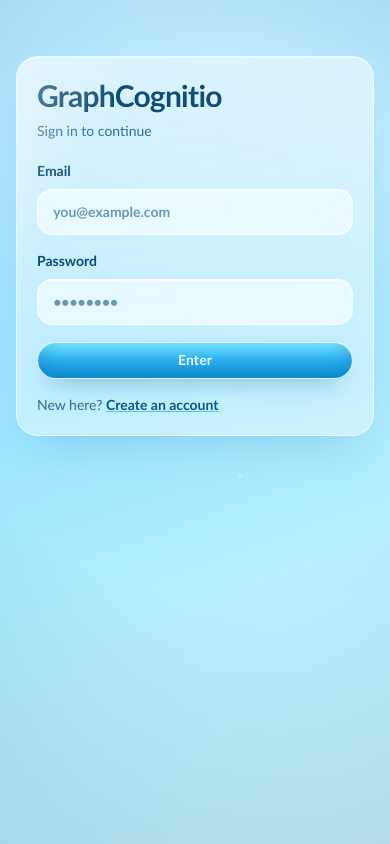
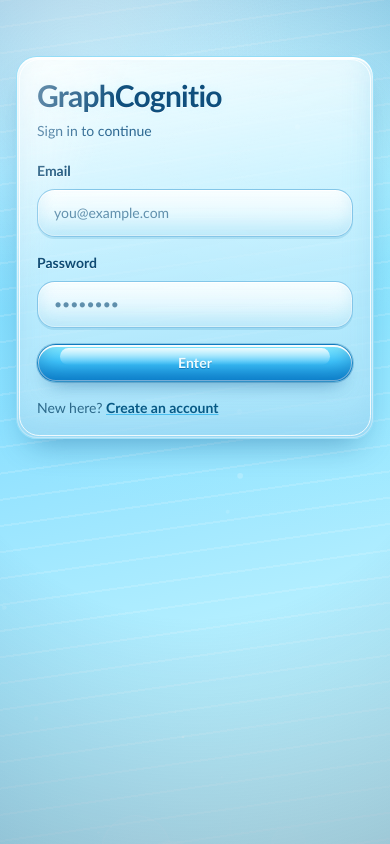
Before and after one commit to GraphCognitio/graphcognitio-web, a React (Vite) app: page /login in a window 390 px wide. Built offline with nearby package versions, Linux system fonts and the light colour scheme; no server answers.

Commit message:
feat(ui): aero tokens + aero components

```diff
--- a/src/components/ui/AeroInput.tsx
+++ b/src/components/ui/AeroInput.tsx
@@ -6,8 +6,8 @@
 
 export function AeroInput({ id, label, className, ...props }: AeroInputProps) {
   return (
-    <label className="flex flex-col gap-2 text-sm font-semibold text-sky-900" htmlFor={id}>
-      <span>{label}</span>
+    <label className="flex flex-col gap-2 text-sm" htmlFor={id}>
+      <span className="aero-input-label">{label}</span>
       <input id={id} className={`aero-input ${className ?? ""}`} {...props} />
     </label>
   );
--- a/src/components/ui/AeroModal.tsx
+++ b/src/components/ui/AeroModal.tsx
@@ -12,13 +12,13 @@
   }
 
   return (
-    <div className="fixed inset-0 z-50 flex items-center justify-center bg-cyan-950/35 p-4 backdrop-blur-sm">
-      <article className="aero-glass w-full max-w-lg p-6">
+    <div className="aero-modal-backdrop fixed inset-0 z-50 flex items-center justify-center p-4">
+      <article className="aero-panel w-full max-w-lg p-6">
         <header className="mb-4 flex items-center justify-between gap-4">
           <h2 className="aero-heading text-xl font-bold">{title}</h2>
           <button
             aria-label="Close modal"
-            className="aero-focus-ring rounded-full border border-white/70 bg-white/40 px-3 py-1 text-sm text-sky-900"
+            className="aero-focus-ring rounded-full border border-white/80 bg-white/60 px-3 py-1 text-sm font-semibold text-sky-900 shadow-[inset_0_1px_0_rgba(255,255,255,0.86),0_5px_10px_-7px_rgba(10,82,142,0.55)]"
             onClick={onClose}
             type="button"
           >
--- a/src/components/ui/GelButton.tsx
+++ b/src/components/ui/GelButton.tsx
@@ -6,7 +6,7 @@
   return (
     <button
       type={type}
-      className={`aero-gel aero-focus-ring inline-flex items-center justify-center gap-2 px-4 py-2 text-sm transition ${className ?? ""}`}
+      className={`aero-gel aero-focus-ring inline-flex items-center justify-center gap-2 px-4 py-2 text-sm ${className ?? ""}`}
       {...props}
     >
       {children}
--- a/src/components/ui/GlassCard.tsx
+++ b/src/components/ui/GlassCard.tsx
@@ -5,5 +5,5 @@
 }>;
 
 export function GlassCard({ children, className }: GlassCardProps) {
-  return <section className={`aero-glass aero-float p-5 ${className ?? ""}`}>{children}</section>;
+  return <section className={`aero-panel aero-float p-5 ${className ?? ""}`}>{children}</section>;
 }
--- a/src/styles/aero.css
+++ b/src/styles/aero.css
@@ -1,53 +1,83 @@
 :root {
-  --aero-bg-start: #7fd2ff;
-  --aero-bg-mid: #9fe6ff;
-  --aero-bg-end: #d8fbff;
-  --aero-vignette: rgba(8, 85, 133, 0.18);
-  --aero-glass-bg: rgba(239, 251, 255, 0.36);
-  --aero-glass-border: rgba(250, 255, 255, 0.62);
-  --aero-glass-shadow: rgba(11, 90, 146, 0.2);
-  --aero-ink: #0f4d74;
-  --aero-ink-soft: #2f6e94;
-  --aero-highlight: rgba(255, 255, 255, 0.62);
-  --aero-glow: rgba(68, 180, 255, 0.4);
-  --aero-radius-xl: 1.35rem;
-  --aero-radius-2xl: 1.8rem;
-  --aero-blur-strong: 18px;
-  --aero-blur-soft: 8px;
+  --aero-cyan-100: #e9fbff;
+  --aero-cyan-200: #c4f5ff;
+  --aero-cyan-300: #94e9ff;
+  --aero-cyan-400: #4fd4ff;
+  --aero-sky-500: #1fa8ea;
+  --aero-sky-600: #1177c7;
+  --aero-lime-300: #b8f55c;
+  --aero-lime-500: #64cd3c;
+  --aero-emerald-500: #28bb83;
+  --aero-violet-400: #ac6bff;
+  --aero-ink: #0f4b74;
+  --aero-ink-soft: #2c6791;
+
+  --aero-bg-gradient:
+    radial-gradient(1300px 720px at 14% -12%, rgba(255, 255, 255, 0.76), transparent 57%),
+    radial-gradient(980px 580px at 86% 18%, rgba(144, 241, 255, 0.5), transparent 66%),
+    linear-gradient(165deg, #66c7f8 0%, #8adfff 43%, #d9fdff 100%);
+  --aero-header-gradient: linear-gradient(180deg, rgba(255, 255, 255, 0.62), rgba(192, 241, 255, 0.32));
+  --aero-card-gradient:
+    linear-gradient(170deg, rgba(250, 255, 255, 0.95) 0%, rgba(215, 245, 255, 0.78) 40%, rgba(170, 224, 248, 0.72) 100%);
+  --aero-button-gradient: linear-gradient(180deg, #88ecff 0%, #42c9ff 47%, #1197e3 100%);
+  --aero-button-gradient-lime: linear-gradient(180deg, #d9ff95 0%, #88de3f 44%, #4eb72e 100%);
+
+  --aero-panel-border-outer: rgba(144, 219, 247, 0.86);
+  --aero-panel-border-inner: rgba(255, 255, 255, 0.84);
+  --aero-button-border-outer: rgba(16, 110, 176, 0.72);
+  --aero-button-border-inner: rgba(246, 255, 255, 0.86);
+
+  --aero-shadow-drop: 0 16px 32px -14px rgba(10, 83, 138, 0.48);
+  --aero-shadow-panel-inset:
+    inset 0 2px 0 rgba(255, 255, 255, 0.9),
+    inset 0 -18px 30px rgba(122, 196, 232, 0.32),
+    inset 0 0 0 1px rgba(255, 255, 255, 0.6);
+  --aero-shadow-button-inset:
+    inset 0 2px 0 rgba(255, 255, 255, 0.9),
+    inset 0 -11px 20px rgba(8, 83, 155, 0.42),
+    inset 0 0 0 1px rgba(255, 255, 255, 0.68);
+  --aero-shadow-bevel:
+    0 0 0 1px rgba(8, 91, 150, 0.24),
+    0 10px 20px -11px rgba(9, 83, 142, 0.65);
+
+  --aero-vignette: rgba(6, 64, 111, 0.28);
+  --aero-radius-lg: 1.1rem;
+  --aero-radius-xl: 1.45rem;
+  --aero-radius-2xl: 1.95rem;
 }
 
 @keyframes bubble-float {
   0% {
-    transform: translate3d(0, 0, 0) scale(0.95);
+    transform: translate3d(0, 0, 0) scale(0.94);
     opacity: 0;
   }
-  20% {
-    opacity: 0.52;
+  22% {
+    opacity: 0.62;
   }
   100% {
-    transform: translate3d(var(--drift, 22px), -160px, 0) scale(1.12);
+    transform: translate3d(var(--drift, 18px), -190px, 0) scale(1.12);
     opacity: 0;
   }
 }
 
 @keyframes fish-drift {
   0% {
-    transform: translate3d(-9%, 0, 0) scale(var(--fish-scale, 1));
+    transform: translate3d(-7%, 0, 0) scale(var(--fish-scale, 1));
   }
   50% {
-    transform: translate3d(4%, -8px, 0) scale(var(--fish-scale, 1));
+    transform: translate3d(5%, -12px, 0) scale(var(--fish-scale, 1));
   }
   100% {
-    transform: translate3d(-9%, 0, 0) scale(var(--fish-scale, 1));
+    transform: translate3d(-7%, 0, 0) scale(var(--fish-scale, 1));
   }
 }
 
 @keyframes sheen-slide {
   0% {
-    transform: translateX(-130%) skewX(-25deg);
+    transform: translateX(-132%) skewX(-24deg);
   }
   100% {
-    transform: translateX(145%) skewX(-25deg);
+    transform: translateX(138%) skewX(-24deg);
   }
 }
 
@@ -56,9 +86,12 @@
   min-height: 100vh;
   color: var(--aero-ink);
   background:
-    radial-gradient(1200px 700px at 20% -10%, rgba(255, 255, 255, 0.45), transparent 62%),
-    radial-gradient(1000px 560px at 88% 14%, rgba(255, 255, 255, 0.28), transparent 67%),
-    linear-gradient(160deg, var(--aero-bg-start) 0%, var(--aero-bg-mid) 47%, var(--aero-bg-end) 100%);
+    repeating-linear-gradient(
+      172deg,
+      rgba(255, 255, 255, 0.14) 0 2px,
+      transparent 2px 26px
+    ),
+    var(--aero-bg-gradient);
   overflow: hidden;
 }
 
@@ -66,123 +99,200 @@
   position: absolute;
   inset: 0;
   pointer-events: none;
-  background: radial-gradient(circle at 50% 38%, transparent 48%, var(--aero-vignette) 100%);
+  background:
+    radial-gradient(circle at 20% 8%, rgba(255, 255, 255, 0.25), transparent 26%),
+    radial-gradient(circle at 81% 18%, rgba(255, 255, 255, 0.2), transparent 24%),
+    radial-gradient(circle at 50% 42%, transparent 50%, var(--aero-vignette) 100%);
 }
 
+.aero-panel,
 .aero-glass {
   position: relative;
   border-radius: var(--aero-radius-xl);
-  border: 1px solid var(--aero-glass-border);
-  background: linear-gradient(172deg, rgba(255, 255, 255, 0.46), var(--aero-glass-bg));
-  box-shadow:
-    inset 0 1px 0 var(--aero-highlight),
-    inset 0 -16px 32px rgba(255, 255, 255, 0.13),
-    0 24px 44px -20px var(--aero-glass-shadow);
-  backdrop-filter: blur(var(--aero-blur-strong));
-  -webkit-backdrop-filter: blur(var(--aero-blur-strong));
+  border: 1px solid var(--aero-panel-border-outer);
+  background: var(--aero-card-gradient);
+  box-shadow: var(--aero-shadow-panel-inset), var(--aero-shadow-drop);
   overflow: hidden;
 }
 
+.aero-panel::before,
+.aero-glass::before {
+  content: "";
+  position: absolute;
+  inset: 2px;
+  border-radius: calc(var(--aero-radius-xl) - 3px);
+  border: 1px solid var(--aero-panel-border-inner);
+  pointer-events: none;
+}
+
+.aero-panel::after,
 .aero-glass::after {
   content: "";
   position: absolute;
-  top: -120%;
+  top: -118%;
   left: -36%;
   width: 58%;
-  height: 290%;
-  background: linear-gradient(90deg, transparent, rgba(255, 255, 255, 0.3), transparent);
-  transform: skewX(-26deg);
+  height: 288%;
+  background: linear-gradient(90deg, transparent, rgba(255, 255, 255, 0.42), transparent);
+  transform: skewX(-24deg);
   pointer-events: none;
 }
 
+.aero-float {
+  transition: transform 130ms ease, box-shadow 150ms ease, filter 150ms ease;
+}
+
+.aero-float:hover {
+  transform: translateY(-1px);
+  filter: brightness(1.02);
+  box-shadow:
+    var(--aero-shadow-panel-inset),
+    0 20px 34px -15px rgba(7, 90, 152, 0.58);
+}
+
+.aero-float:active {
+  transform: translateY(1px);
+}
+
 .aero-gel {
+  position: relative;
   border-radius: 999px;
-  border: 1px solid rgba(255, 255, 255, 0.74);
-  background: linear-gradient(180deg, #7ce4ff 0%, #30b8f8 48%, #0f9be2 100%);
-  box-shadow:
-    inset 0 1px 0 rgba(255, 255, 255, 0.8),
-    inset 0 -10px 22px rgba(7, 73, 131, 0.28),
-    0 10px 26px -13px rgba(5, 80, 153, 0.62);
-  color: #e8fbff;
+  border: 1px solid var(--aero-button-border-outer);
+  background: var(--aero-button-gradient);
+  box-shadow: var(--aero-shadow-button-inset), var(--aero-shadow-bevel);
+  color: #edfcff;
   font-weight: 700;
   letter-spacing: 0.01em;
+  text-shadow: 0 1px 0 rgba(8, 85, 145, 0.5);
+  transform: translateY(0);
+  transition: transform 120ms ease, box-shadow 150ms ease, filter 140ms ease;
+}
+
+.aero-gel::before {
+  content: "";
+  position: absolute;
+  left: 7%;
+  right: 7%;
+  top: 8%;
+  height: 46%;
+  border-radius: 999px;
+  background: linear-gradient(180deg, rgba(255, 255, 255, 0.86), rgba(255, 255, 255, 0));
+  pointer-events: none;
+}
+
+.aero-gel::after {
+  content: "";
+  position: absolute;
+  top: -150%;
+  left: -40%;
+  width: 58%;
+  height: 330%;
+  background: linear-gradient(90deg, transparent, rgba(255, 255, 255, 0.5), transparent);
+  transform: skewX(-24deg);
+  pointer-events: none;
+  opacity: 0;
 }
 
 .aero-gel:hover {
+  transform: translateY(-1px);
+  filter: saturate(1.08) brightness(1.03);
   box-shadow:
-    inset 0 1px 0 rgba(255, 255, 255, 0.88),
-    inset 0 -10px 22px rgba(7, 73, 131, 0.36),
-    0 14px 30px -12px rgba(7, 99, 181, 0.72),
-    0 0 0 1px rgba(123, 229, 255, 0.45);
+    inset 0 2px 0 rgba(255, 255, 255, 0.94),
+    inset 0 -13px 22px rgba(5, 87, 158, 0.48),
+    0 13px 24px -12px rgba(6, 87, 153, 0.72),
+    0 0 0 1px rgba(142, 229, 255, 0.5);
+}
+
+.aero-gel:hover::after {
+  opacity: 1;
+  animation: sheen-slide 760ms ease;
 }
 
 .aero-gel:active {
-  filter: brightness(0.98);
+  transform: translateY(1px);
+  box-shadow:
+    inset 0 2px 0 rgba(255, 255, 255, 0.78),
+    inset 0 -9px 18px rgba(3, 74, 136, 0.58),
+    0 8px 14px -10px rgba(8, 72, 133, 0.6);
+}
+
+.aero-gel:disabled {
+  filter: saturate(0.75) brightness(0.95);
+  opacity: 0.82;
 }
 
 .aero-input {
   width: 100%;
-  border-radius: 0.95rem;
-  border: 1px solid rgba(255, 255, 255, 0.74);
-  background: rgba(245, 254, 255, 0.68);
+  border-radius: var(--aero-radius-lg);
+  border: 1px solid rgba(129, 196, 232, 0.96);
+  background:
+    linear-gradient(180deg, rgba(255, 255, 255, 0.9), rgba(214, 244, 255, 0.82));
   color: var(--aero-ink);
-  padding: 0.75rem 0.95rem;
+  padding: 0.8rem 1rem;
   box-shadow:
-    inset 0 1px 1px rgba(255, 255, 255, 0.8),
-    inset 0 -8px 18px rgba(255, 255, 255, 0.1);
+    inset 0 1px 0 rgba(255, 255, 255, 0.96),
+    inset 0 -10px 16px rgba(146, 214, 240, 0.36),
+    inset 0 0 0 1px rgba(255, 255, 255, 0.76),
+    0 2px 0 rgba(24, 126, 183, 0.15);
   outline: none;
-  transition: box-shadow 140ms ease, border-color 140ms ease;
+  transition: box-shadow 140ms ease, border-color 140ms ease, background 140ms ease;
 }
 
 .aero-input:focus-visible {
-  border-color: rgba(37, 154, 233, 0.8);
+  border-color: rgba(53, 182, 245, 0.9);
+  background: linear-gradient(180deg, rgba(255, 255, 255, 0.96), rgba(223, 250, 255, 0.9));
   box-shadow:
-    0 0 0 3px rgba(75, 196, 255, 0.32),
-    inset 0 1px 1px rgba(255, 255, 255, 0.82);
+    0 0 0 3px rgba(91, 219, 255, 0.45),
+    0 0 24px -8px rgba(35, 176, 232, 0.8),
+    inset 0 1px 0 rgba(255, 255, 255, 0.96),
+    inset 0 -12px 18px rgba(145, 216, 245, 0.4),
+    inset 0 0 0 1px rgba(255, 255, 255, 0.84);
 }
 
 .aero-input::placeholder {
-  color: rgba(34, 95, 134, 0.64);
+  color: rgba(34, 95, 134, 0.68);
+}
+
+.aero-input-label {
+  color: #0f4b74;
+  font-weight: 700;
+  text-shadow: 0 1px 0 rgba(255, 255, 255, 0.54);
 }
 
 .aero-heading {
-  color: var(--aero-ink);
-  text-shadow: 0 1px 0 rgba(255, 255, 255, 0.65);
+  color: #0f4f7d;
+  text-shadow:
+    0 1px 0 rgba(255, 255, 255, 0.8),
+    0 0 8px rgba(189, 241, 255, 0.46);
 }
 
 .aero-subtitle {
   color: var(--aero-ink-soft);
 }
 
-.aero-float {
-  transition: box-shadow 180ms ease;
+.aero-modal-backdrop {
+  background:
+    radial-gradient(circle at 50% 20%, rgba(194, 242, 255, 0.32), rgba(8, 46, 82, 0.44) 70%),
+    rgba(2, 31, 61, 0.4);
 }
 
-.aero-float:hover {
-  transform: none;
-}
-
-.aero-float:active {
-  transform: none;
+.aero-toast {
+  border-radius: 1rem;
 }
 
 .aero-focus-ring:focus-visible {
-  outline: 3px solid rgba(44, 173, 255, 0.48);
+  outline: 3px solid rgba(73, 214, 255, 0.7);
   outline-offset: 2px;
 }
 
 @media (max-width: 900px) {
+  .aero-panel,
   .aero-glass {
-    backdrop-filter: blur(12px);
-    -webkit-backdrop-filter: blur(12px);
+    border-radius: 1.3rem;
   }
 }
 
 @media (prefers-reduced-motion: reduce) {
-  .aero-glass::after {
-    display: none;
-  }
-
   .aero-float,
   .aero-gel,
   .aero-input {
```
Also changed, not shown: src/components/ui/AeroToast.tsx (+5 -3 lines).
